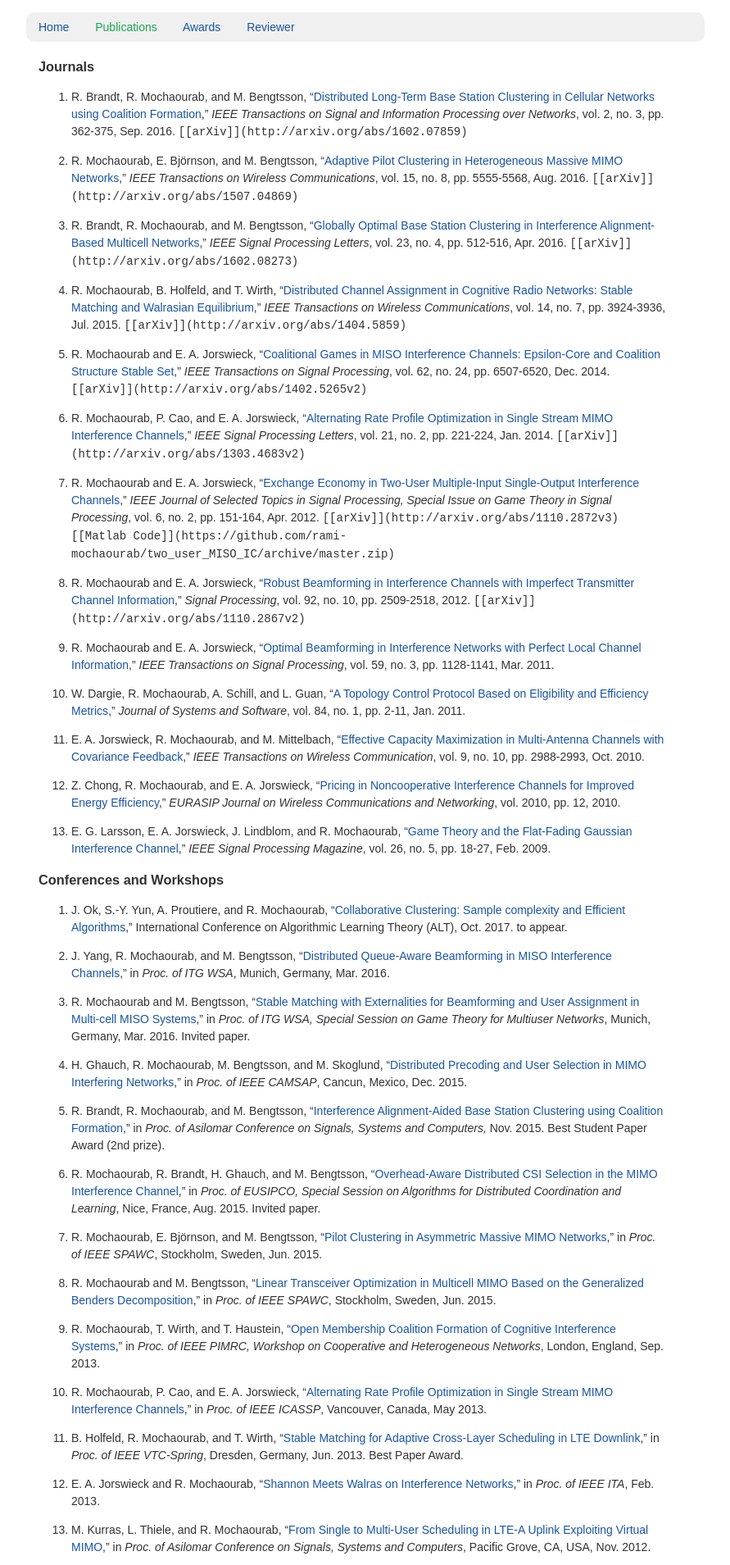
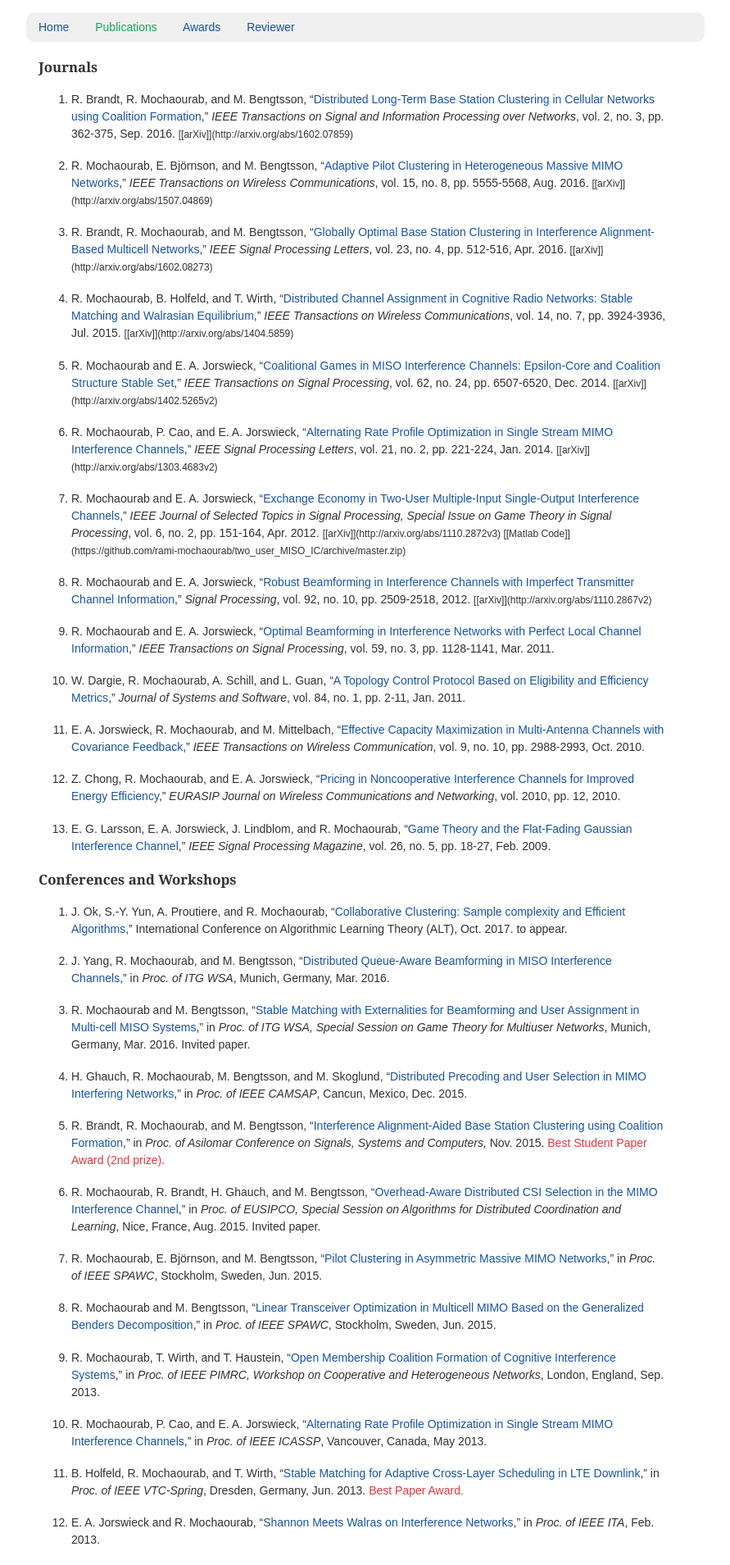
Before and after one commit to rami-mochaourab/rami-mochaourab.github.io, a Jekyll site: the page built from publications.md, in a window 1280 px wide. Shown: the top 1909 px of the page at 82% size, without its empty margins (209-1100 px from the left). Built offline with Jekyll 4.4.1, drawn with Linux system fonts in a browser that asks for light colours.

Commit message:
Update main.scss

```diff
--- a/_sass/main.scss
+++ b/_sass/main.scss
@@ -36,10 +36,92 @@ body {
     background-color: #EFF0EF;
 }
 
+.alert{
+    color: #E4363E;
+}
+
+
+li{
+    margin-top: 8.125px;
+}
+/*li:nth-child(odd) { background-color: #EFF0EF; }*/
+
+blockquote {
+    padding: 0px 0px;
+    margin: 0px 100px 0px 30px;
+}
+
+code {
+    /*font: 1em/1.4em Consolas, Monaco, Andale Mono, monospace;
+    padding: 0px 0px;
+    line-height: 1;*/
+    font: 12px/1.5em Arial, 'Helvetica Neue', Helvetica, sans-serif;
+}
+
+code a:link, code a:visited {
+    color: #62922E;
+}
+
 a {color: #1954A6;/**/
   text-decoration:none;
   font-weight:normal;
 }
+
+h1, h2, h3, h4, h5 {
+    font-weight: normal;
+    font-family: Georgia,Times,"Times New Roman",serif;
+}
+p {
+    margin: 0px;
+    padding: 5px 0px;
+}
+
+h1 {
+    display: block;
+    font-size: 2em;
+    margin-top: 0.54em;
+    margin-bottom: 0.8em;
+    margin-left: 0;
+    margin-right: 0;
+    font-weight: normal;
+    }
+h2 {
+    display: block;
+    font-size: 1.6em;
+    margin-top: 0.3em;
+    margin-bottom: 0.8em;
+    margin-left: 0;
+    margin-right: 0;
+    font-weight: normal;
+}
+
+h3 {
+    display: block;
+    font-size: 1.2em;
+    margin-top: .5em;
+    margin-bottom: .6em;
+    margin-left: 0;
+    margin-right: 0;
+    font-weight: bold;
+}
+h4 {
+    display: block;
+    margin-top: 1.33em;
+    margin-bottom: 1.33em;
+    margin-left: 0;
+    margin-right: 0;
+    font-weight: bold;
+}
+h5 {
+    display: block;
+    font-size: .83em;
+    margin-top: 1.67em;
+    margin-bottom: 1.67em;
+    margin-left: 0;
+    margin-right: 0;
+    font-weight: bold;
+}
+
 
 $breakpoint-tablet: 768px;
 
```
